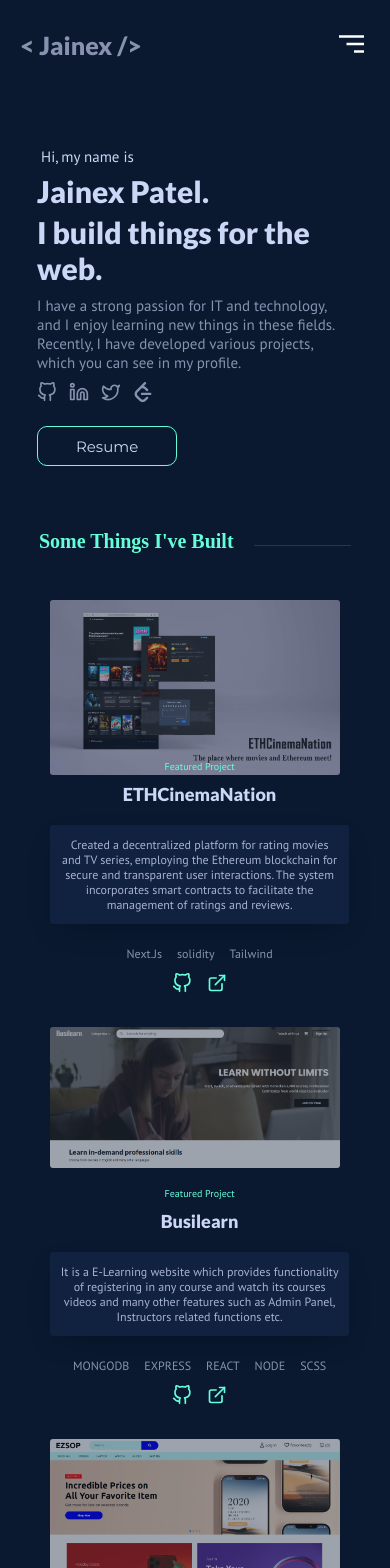
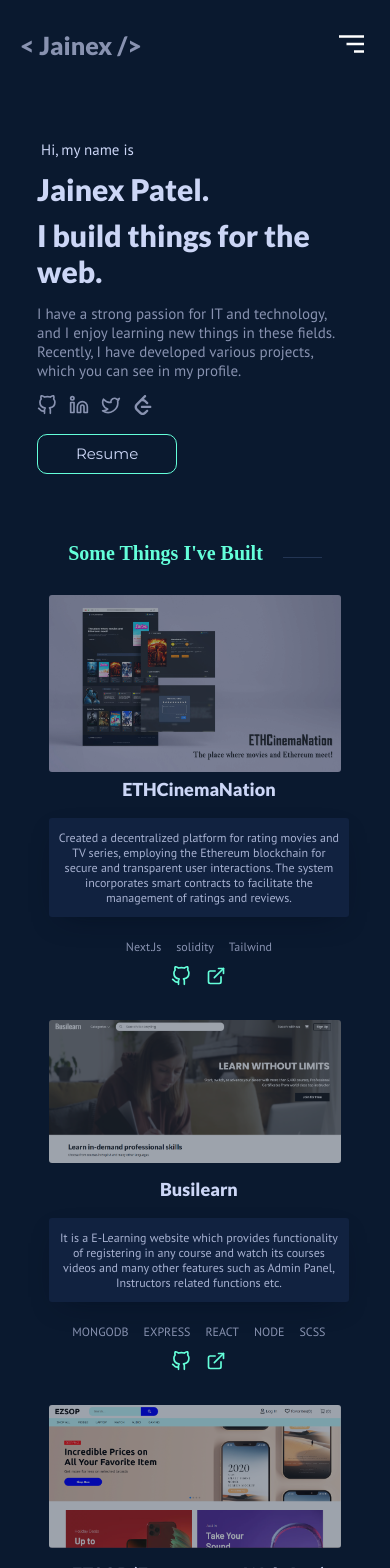
Before and after one commit to Jainex17/Portfolio, a React (Create React App) app: page / in a window 390 px wide. Shown: the top 1568 px of the page. Built offline with nearby package versions, Linux system fonts and the light colour scheme.

Commit message:
Update styles and resume

```diff
--- a/src/Componets/contactMe/ContactMe.css
+++ b/src/Componets/contactMe/ContactMe.css
@@ -45,6 +45,8 @@
   }
   .contactme .contactme-desc p {
     font-size: 15px;
+    line-height: 1.5rem;
+    padding: 15px 10%;
   }
   .contactme button {
     height: 40px;
--- a/src/Componets/myprofile/MyProfile.tsx
+++ b/src/Componets/myprofile/MyProfile.tsx
@@ -1,4 +1,3 @@
-import React from "react";
 import "./Profile.css";
 const resume = require("../../Documents/Jainex_Resume.pdf");
 const { HeroImg } = require("./HeroImg");
--- a/src/Componets/myprofile/Profile.css
+++ b/src/Componets/myprofile/Profile.css
@@ -177,6 +177,7 @@ a {
     text-align: left;
     padding: 15px 0 0 0;
     width: 90%;
+    gap: 5px;
   }
   .profile .profile-text h1 {
     font-size: 30px;
@@ -188,7 +189,7 @@ a {
     width: 90%;
   }
   .profile .profile-text button {
-    margin: 20px 0 0 0;
+    margin: 10px 0 0 0;
     height: 40px;
     width: 140px;
   }
--- a/src/Componets/projects/Projects.css
+++ b/src/Componets/projects/Projects.css
@@ -45,16 +45,6 @@
 .projects .project-container .project-img:hover img {
   opacity: 1;
 }
-/* .projects .project-container .img-layer:hover {
-  background-color: transparent;
-}
-.projects .project-container .img-layer {
-  position: absolute;
-  background-color: rgba(75, 75, 116, 0.317);
-  width: 568px;
-  height: 280px;
-  z-index: 1;
-} */
 
 .left-container .container-content {
   position: relative;
@@ -144,17 +134,19 @@
 @media only screen and (max-width: 460px) {
   .projects {
     padding: 0px 0%;
-    margin: 20px 0%;
+    margin: 2rem 0%;
   }
   .projects h2 {
+    margin: 0;
     font-size: 20px;
     justify-content: center;
   }
   .projects h2::after {
-    width: 25%;
+    width: 10%;
   }
   .projects .project-container {
     padding: 30px 0 0 0;
+    gap: 0px;
   }
   .projects .project-container .container-img {
     width: 100%;
@@ -177,17 +169,21 @@
     width: 88%;
     align-items: center;
     text-align: center;
-    /* padding: 26px 0 0 0; */
     grid-column: 2 / 9;
   }
+  /* .right-container .container-content {
+    padding: 1rem 0 0 0;
+  } */
   .left-container .container-content {
     order: 1;
+    padding: 0;
   }
   .container-content .project-overline {
-    font-size: 10px;
+    display: none;
   }
   .container-content h3 {
     font-size: 18px;
+    margin: 0.5rem 0 0.5rem 0;
   }
   .container-content .Project-desc {
     padding: 0 10px;
--- a/src/Componets/projects/Projects.tsx
+++ b/src/Componets/projects/Projects.tsx
@@ -19,7 +19,7 @@ function Projects() {
           </div>
         </div>
 
-        <div className="container-content right-content">
+        <div className="container-content right-content" style={{marginTop: "25px"}}>
           <div className="project-overline">Featured Project</div>
           <h3 className="project-title">ETHCinemaNation</h3>
           <div className="Project-desc">
```
